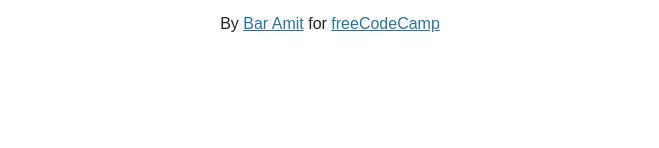
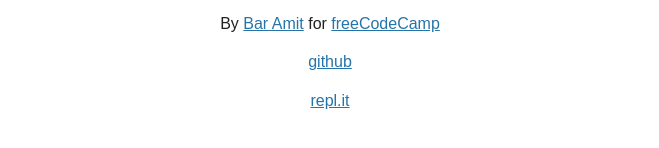
Before and after one commit to bosh44/tinyurl, a website: page views/index.html in a window 1280 px wide. Shown: the part 196-344 px from the top of the page, without its empty margins (310-969 px from the left). Drawn offline with Linux system fonts and the light colour scheme.

Commit message:
Added links to repl.it and github

```diff
--- a/views/index.html
+++ b/views/index.html
@@ -27,6 +27,8 @@
     </main>
     <footer>
       <p>By <a href="baramit.com">Bar Amit</a> for <a href="https://www.freecodecamp.org/">freeCodeCamp</a></p>
+      <p><a href="https://github.com/bosh44/tinyurl">github</a></p>
+      <p><a href="https://repl.it/@bosh44/boilerplate-project-urlshortener">repl.it</a></p>
     </footer>
   </body>
 </html>
```
